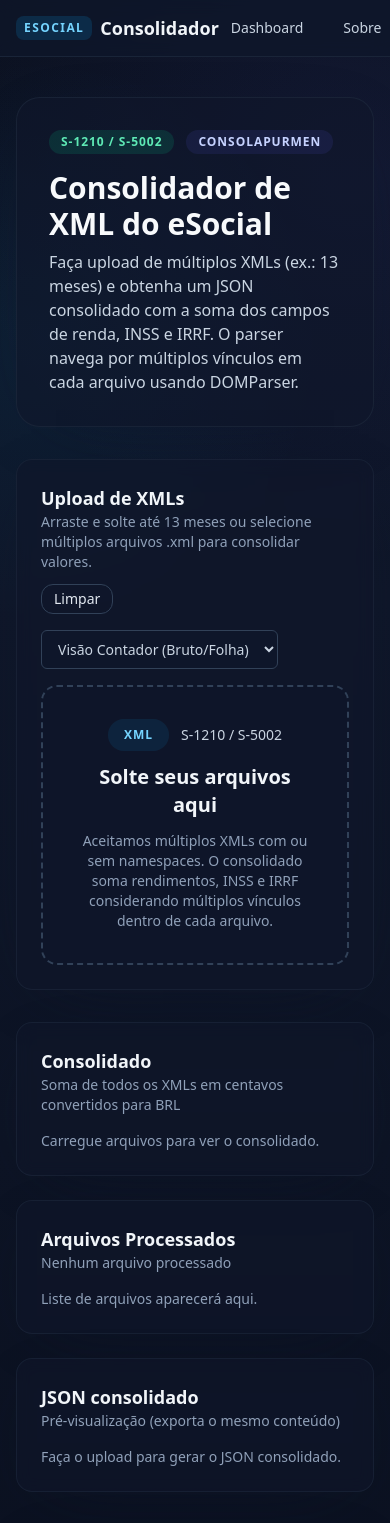
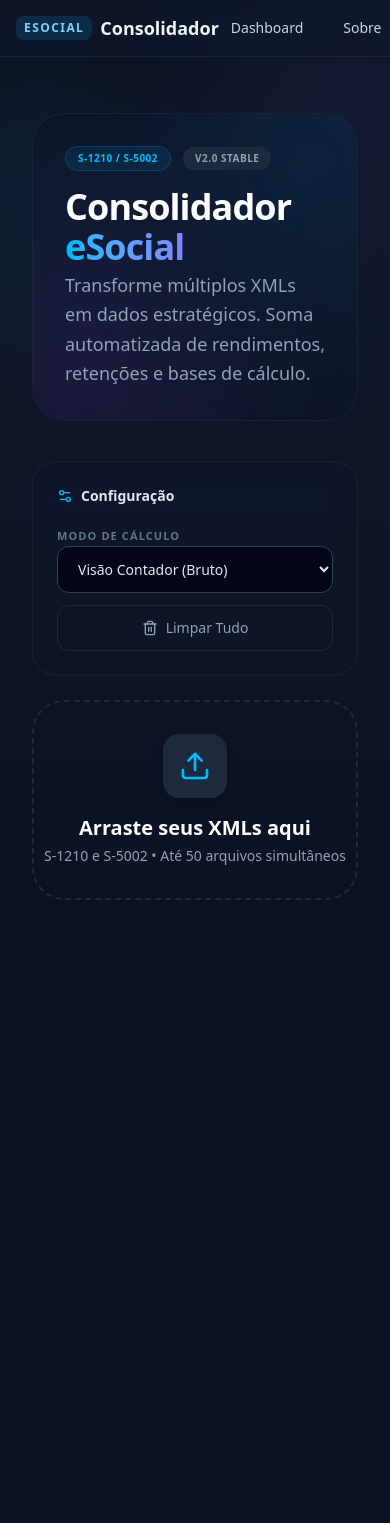
Before and after one commit to Starbiel/e-social, a React (Vite) app: page / in a window 390 px wide. Shown: the top 1523 px of the page. After the commit the page ends 981 px from the top, so only its background shows below. Built offline with nearby package versions, Linux system fonts and the light colour scheme.

Commit message:
feat: add lucide-react icons and enhance UI components for file upload and summary display

```diff
--- a/package.json
+++ b/package.json
@@ -10,6 +10,7 @@
     "preview": "vite preview"
   },
   "dependencies": {
+    "lucide-react": "^0.575.0",
     "react": "^19.2.0",
     "react-dom": "^19.2.0",
     "react-router-dom": "^7.13.0"
--- a/src/features/extrator/components/FileUploader.tsx
+++ b/src/features/extrator/components/FileUploader.tsx
@@ -1,14 +1,7 @@
 import { useCallback, useState } from "react";
 import { Card } from "../../../core";
+import { Upload, Trash2, Settings2, FileCode } from "lucide-react";
 import type { CalculationMode } from "../hooks/useXmlConsolidator";
-
-type FileUploaderProps = {
-  isProcessing?: boolean;
-  onFilesSelected: (files: File[]) => void;
-  onReset?: () => void;
-  mode: CalculationMode;
-  setMode: (mode: CalculationMode) => void;
-};
 
 export function FileUploader({
   isProcessing = false,
@@ -16,89 +9,92 @@
   onReset,
   mode,
   setMode,
-}: FileUploaderProps) {
+}: any) {
   const [isDragging, setIsDragging] = useState(false);
-  const handleFiles = useCallback(
-    (fileList: FileList | null) => {
-      if (!fileList) return;
-      const files = Array.from(fileList);
-      if (files.length) {
-        onFilesSelected(files);
-      }
-    },
-    [onFilesSelected],
-  );
-
-  const onDrop = useCallback(
-    (event: React.DragEvent<HTMLLabelElement>) => {
-      event.preventDefault();
-      setIsDragging(false);
-      handleFiles(event.dataTransfer.files);
-    },
-    [handleFiles],
-  );
 
   return (
-    <Card
-      title="Upload de XMLs"
-      subtitle="Arraste e solte até 13 meses ou selecione múltiplos arquivos .xml para consolidar valores."
-      actions={
-        <div className="flex gap-2">
+    <div className="grid gap-6 lg:grid-cols-4">
+      {/* Sidebar de Configuração */}
+      <div className="lg:col-span-1 space-y-4">
+        <div className="rounded-3xl border border-white/5 bg-slate-900/40 p-6 backdrop-blur-md">
+          <div className="mb-4 flex items-center gap-2 text-sm font-semibold text-slate-200">
+            <Settings2 size={16} className="text-sky-400" />
+            Configuração
+          </div>
+          <div className="space-y-3">
+            <label className="text-[11px] uppercase tracking-widest text-slate-500 font-bold">
+              Modo de Cálculo
+            </label>
+            <select
+              value={mode}
+              onChange={(e) => setMode(e.target.value)}
+              className="w-full rounded-xl border border-slate-700 bg-slate-950 px-4 py-3 text-sm text-slate-200 focus:border-sky-500 focus:ring-2 focus:ring-sky-500/20 transition-all outline-none"
+            >
+              <option value="official">Oficial eSocial (Líquido)</option>
+              <option value="accountant-dmdev">Visão Contador (Bruto)</option>
+            </select>
             <button
-            type="button"
-            disabled={isProcessing}
               onClick={() => onReset?.()}
-            className="rounded-xl border border-slate-700 px-3 py-1 text-sm text-slate-200 transition hover:border-slate-500 hover:text-white disabled:cursor-not-allowed disabled:border-slate-800 disabled:text-slate-500"
+              className="flex w-full items-center justify-center gap-2 rounded-xl border border-slate-800 py-3 text-sm font-medium text-slate-400 hover:bg-red-500/10 hover:text-red-400 hover:border-red-500/20 transition-all"
             >
-            Limpar
+              <Trash2 size={16} /> Limpar Tudo
             </button>
           </div>
-      }
-    >
-      <select
-        value={mode}
-        onChange={(e) => setMode(e.target.value as CalculationMode)}
-        className="mb-4 rounded-md border border-slate-700 bg-slate-900/40 px-3 py-2 text-sm text-slate-300 focus:outline-none focus:ring-2 focus:ring-sky-500 focus:ring-offset-2 focus:ring-offset-slate-900"
-      >
-        <option value="official">Oficial eSocial (Líquido)</option>
-        <option value="accountant-dmdev">Visão Contador (Bruto/Folha)</option>
-      </select>
+        </div>
+      </div>
+
+      {/* Área de Drop */}
+      <div className="lg:col-span-3">
         <label
           onDragOver={(e) => {
             e.preventDefault();
             setIsDragging(true);
           }}
           onDragLeave={() => setIsDragging(false)}
-        onDrop={onDrop}
-        className={`flex w-full cursor-pointer flex-col items-center justify-center gap-3 rounded-2xl border-2 border-dashed p-8 text-center transition focus:outline-none focus:ring-2 focus:ring-sky-500 focus:ring-offset-2 focus:ring-offset-slate-900 ${
+          onDrop={(e) => {
+            e.preventDefault();
+            setIsDragging(false);
+            onFilesSelected(Array.from(e.dataTransfer.files));
+          }}
+          className={`relative flex h-full min-h-[200px] cursor-pointer flex-col items-center justify-center gap-4 rounded-[2rem] border-2 border-dashed transition-all duration-300 ${
             isDragging
-            ? "border-sky-400 bg-sky-500/5"
-            : "border-slate-700 bg-slate-900/40"
-        } ${isProcessing ? "opacity-70" : "hover:border-slate-500 hover:bg-slate-900"}`}
+              ? "border-sky-500 bg-sky-500/10 scale-[0.99]"
+              : "border-slate-800 bg-slate-900/20 hover:border-slate-600 hover:bg-slate-900/40"
+          }`}
         >
-        <div className="flex items-center gap-3">
-          <span className="rounded-full bg-sky-500/10 px-4 py-2 text-xs font-semibold uppercase tracking-[0.08em] text-sky-300">
-            XML
-          </span>
-          <span className="text-sm text-slate-300">S-1210 / S-5002</span>
-        </div>
-        <p className="text-xl font-semibold text-slate-100">
-          Solte seus arquivos aqui
-        </p>
-        <p className="max-w-xl text-sm text-slate-400">
-          Aceitamos múltiplos XMLs com ou sem namespaces. O consolidado soma
-          rendimentos, INSS e IRRF considerando múltiplos vínculos dentro de
-          cada arquivo.
-        </p>
           <input
             type="file"
-          accept=".xml,text/xml"
             multiple
-          disabled={isProcessing}
-          onChange={(e) => handleFiles(e.target.files)}
+            accept=".xml"
             className="hidden"
+            onChange={(e) => onFilesSelected(Array.from(e.target.files || []))}
           />
+
+          <div
+            className={`rounded-2xl p-4 transition-transform duration-500 ${isDragging ? "rotate-12 scale-110" : ""} bg-slate-800 text-sky-400 shadow-xl`}
+          >
+            <Upload size={32} />
+          </div>
+
+          <div className="text-center">
+            <p className="text-xl font-bold text-white">
+              Arraste seus XMLs aqui
+            </p>
+            <p className="text-sm text-slate-400 mt-1">
+              S-1210 e S-5002 • Até 50 arquivos simultâneos
+            </p>
+          </div>
+
+          {isProcessing && (
+            <div className="absolute inset-0 flex items-center justify-center rounded-[2rem] bg-slate-950/80 backdrop-blur-sm">
+              <div className="flex items-center gap-3 font-medium text-sky-400">
+                <div className="h-4 w-4 animate-spin rounded-full border-2 border-sky-500 border-t-transparent" />
+                Processando arquivos...
+              </div>
+            </div>
+          )}
         </label>
-    </Card>
+      </div>
+    </div>
   );
 }
--- a/src/features/extrator/components/SummaryDisplay.tsx
+++ b/src/features/extrator/components/SummaryDisplay.tsx
@@ -1,26 +1,24 @@
-import { Card } from "../../../core";
-import { centsToNumber, formatCurrency } from "../utils/format";
+import { formatCurrency, centsToNumber } from "../utils/format";
+import {
+  TrendingUp,
+  Calendar,
+  ShieldCheck,
+  Wallet,
+  FileCheck,
+  AlertCircle,
+  Code2,
+  Layers,
+  Receipt,
+  Landmark,
+} from "lucide-react";
 import type { ConsolidatedTotals, FileConsolidationResult } from "../types";
 
 type SummaryDisplayProps = {
   totals: ConsolidatedTotals;
   files: FileConsolidationResult[];
   errors: string[];
-  exportPayload: unknown;
+  exportPayload: any;
 };
-
-const metricLabels: {
-  key: keyof ConsolidatedTotals;
-  label: string;
-  hint: string;
-}[] = [
-  { key: "vlrRendTrib", label: "Rendimentos Tributáveis", hint: "vlrRendTrib" },
-  { key: "vlrRendTrib13", label: "Rend. 13º", hint: "vlrRendTrib13" },
-  { key: "vlrPrevOficial", label: "INSS", hint: "vlrPrevOficial" },
-  { key: "vlrPrevOficial13", label: "INSS 13º", hint: "vlrPrevOficial13" },
-  { key: "vlrCRMen", label: "IRRF Mensal", hint: "vlrCRMen" },
-  { key: "vlrCR13Men", label: "IRRF 13º", hint: "vlrCR13Men" },
-];
 
 export function SummaryDisplay({
   totals,
@@ -30,119 +28,153 @@
 }: SummaryDisplayProps) {
   const hasData = files.length > 0;
 
+  // Lista exata das 8 métricas definidas no sistema
+  const metrics = [
+    {
+      key: "vlrRendTrib",
+      label: "Rend. Tributáveis",
+      icon: TrendingUp,
+      color: "text-emerald-400",
+      bg: "bg-emerald-500/10",
+    },
+    {
+      key: "vlrRendTrib13",
+      label: "Rend. 13º",
+      icon: Calendar,
+      color: "text-purple-400",
+      bg: "bg-purple-500/10",
+    },
+    {
+      key: "vlrPrevOficial",
+      label: "INSS Mensal",
+      icon: ShieldCheck,
+      color: "text-sky-400",
+      bg: "bg-sky-500/10",
+    },
+    {
+      key: "vlrPrevOficial13",
+      label: "INSS 13º",
+      icon: Landmark,
+      color: "text-indigo-400",
+      bg: "bg-indigo-500/10",
+    },
+    {
+      key: "vlrCRMen",
+      label: "IRRF Mensal",
+      icon: Wallet,
+      color: "text-orange-400",
+      bg: "bg-orange-500/10",
+    },
+    {
+      key: "vlrCR13Men",
+      label: "IRRF 13º",
+      icon: Receipt,
+      color: "text-rose-400",
+      bg: "bg-rose-500/10",
+    },
+    {
+      key: "vlrAbonoPec",
+      label: "Abono Pecuniário",
+      icon: Layers,
+      color: "text-pink-400",
+      bg: "bg-pink-500/10",
+    },
+    {
+      key: "vlrIndResContrato",
+      label: "Indenização",
+      icon: FileCheck,
+      color: "text-amber-400",
+      bg: "bg-amber-500/10",
+    },
+  ];
+
+  if (!hasData) return null;
+
   return (
-    <div className="grid gap-6 lg:grid-cols-3">
-      <Card
-        title="Consolidado"
-        subtitle="Soma de todos os XMLs em centavos convertidos para BRL"
-        className="lg:col-span-2"
+    <div className="grid gap-6 lg:grid-cols-12">
+      {/* Cards de Métricas - Ajustado para grid de 4 colunas em telas médias para caber os 8 cards */}
+      <div className="lg:col-span-8 grid gap-4 sm:grid-cols-2 md:grid-cols-4">
+        {metrics.map((m) => (
+          <div
+            key={m.key}
+            className="group relative overflow-hidden rounded-3xl border border-white/5 bg-slate-900/40 p-5 transition-all hover:bg-slate-800/60"
           >
-        {!hasData && (
-          <p className="text-sm text-slate-400">
-            Carregue arquivos para ver o consolidado.
+            <div
+              className={`mb-3 inline-flex rounded-xl ${m.bg} ${m.color} p-2.5`}
+            >
+              <m.icon size={18} />
+            </div>
+            <p className="text-[10px] font-bold uppercase tracking-[0.12em] text-slate-500">
+              {m.label}
             </p>
+            <p className="mt-1 text-xl font-bold text-white leading-none">
+              {formatCurrency(
+                centsToNumber(totals[m.key as keyof ConsolidatedTotals] || 0),
               )}
-        {hasData && (
-          <div className="grid gap-4 sm:grid-cols-2 xl:grid-cols-3">
-            {metricLabels.map((metric) => {
-              const value = totals[metric.key];
-              return (
-                <div
-                  key={metric.key}
-                  className="rounded-xl border border-slate-800/70 bg-slate-900/60 p-4 shadow-sm"
-                >
-                  <div className="flex items-center justify-between">
-                    <p className="text-xs uppercase tracking-[0.1em] text-slate-500">
-                      {metric.label}
             </p>
-                    <span className="rounded-full bg-slate-800 px-2 py-0.5 text-[11px] text-slate-400">
-                      {metric.hint}
-                    </span>
+            <div className="absolute -right-2 -bottom-2 opacity-[0.03] transition-transform group-hover:scale-110 group-hover:opacity-[0.07]">
+              <m.icon size={80} />
             </div>
-                  <p className="mt-2 text-2xl font-semibold text-slate-50">
-                    {formatCurrency(centsToNumber(value))}
-                  </p>
           </div>
-              );
-            })}
-          </div>
-        )}
-      </Card>
+        ))}
 
-      <Card
-        title="Arquivos Processados"
-        subtitle={
-          hasData ? `${files.length} arquivo(s)` : "Nenhum arquivo processado"
-        }
-      >
-        {!hasData && (
-          <p className="text-sm text-slate-400">
-            Liste de arquivos aparecerá aqui.
-          </p>
-        )}
-        {hasData && (
-          <div className="flex flex-col gap-3">
+        {/* Lista de Arquivos Processados */}
+        <div className="sm:col-span-2 md:col-span-4 mt-2 rounded-3xl border border-white/5 bg-slate-900/20 p-6">
+          <h3 className="flex items-center gap-2 font-bold text-slate-200 mb-4 text-sm">
+            <FileCheck size={16} className="text-emerald-400" />
+            Documentos Analisados ({files.length})
+          </h3>
+          <div className="grid gap-2 sm:grid-cols-2 max-h-[180px] overflow-y-auto pr-2 custom-scroll">
             {files.map((file) => (
               <div
                 key={file.fileName}
-                className="rounded-lg border border-slate-800 bg-slate-900/50 p-3"
+                className="flex items-center justify-between rounded-xl bg-slate-950/50 p-3 border border-white/5"
               >
-                <div className="flex items-center justify-between gap-2">
-                  <p className="text-sm font-semibold text-slate-100">
+                <span className="text-xs font-medium text-slate-400 truncate max-w-[160px]">
                   {file.fileName}
-                  </p>
+                </span>
                 <span
-                    className={`rounded-full px-2 py-0.5 text-[11px] font-semibold ${
-                      file.hasData
-                        ? "bg-emerald-500/15 text-emerald-300"
-                        : "bg-amber-500/15 text-amber-200"
-                    }`}
+                  className={`text-[9px] font-black px-2 py-0.5 rounded-md ${file.hasData ? "bg-emerald-500/10 text-emerald-400" : "bg-amber-500/10 text-amber-400"}`}
                 >
-                    {file.hasData ? "OK" : "Sem consolidApurMen"}
+                  {file.hasData ? "COMPLETO" : "SEM DADOS"}
                 </span>
-                </div>
-                <p className="mt-2 text-xs text-slate-400">
-                  {file.hasData
-                    ? "Valores somados considerando vínculos internos."
-                    : "Nenhuma tag consolidApurMen encontrada."}
-                </p>
               </div>
             ))}
           </div>
-        )}
-      </Card>
+        </div>
+      </div>
 
-      <Card
-        title="JSON consolidado"
-        subtitle="Pré-visualização (exporta o mesmo conteúdo)"
-      >
-        {hasData ? (
-          <pre className="max-h-80 overflow-auto rounded-lg border border-slate-800 bg-slate-950/80 p-3 text-xs text-slate-200">
+      {/* Painel Lateral: JSON e Alertas */}
+      <div className="lg:col-span-4 space-y-6">
+        <div className="rounded-[2rem] border border-white/5 bg-slate-950 p-6 shadow-2xl">
+          <div className="mb-4 flex items-center justify-between">
+            <span className="flex items-center gap-2 text-xs font-bold text-slate-400 uppercase tracking-widest">
+              <Code2 size={14} className="text-sky-400" /> Output Estruturado
+            </span>
+          </div>
+          <pre className="h-[430px] overflow-auto rounded-2xl bg-black/40 p-5 text-[11px] font-mono leading-relaxed text-sky-300/70 custom-scroll border border-white/5">
             {JSON.stringify(exportPayload, null, 2)}
           </pre>
-        ) : (
-          <p className="text-sm text-slate-400">
-            Faça o upload para gerar o JSON consolidado.
-          </p>
-        )}
-      </Card>
+        </div>
 
         {errors.length > 0 && (
-        <Card
-          title="Alertas"
-          subtitle="Arquivos ignorados ou inválidos"
-          className="lg:col-span-3"
+          <div className="rounded-3xl border border-red-500/20 bg-red-500/5 p-6 backdrop-blur-md">
+            <h3 className="flex items-center gap-2 text-xs font-bold text-red-400 mb-3 uppercase tracking-widest">
+              <AlertCircle size={14} /> Inconsistências ({errors.length})
+            </h3>
+            <div className="space-y-2">
+              {errors.map((err, i) => (
+                <p
+                  key={i}
+                  className="text-[11px] text-red-300/60 leading-relaxed bg-red-500/10 p-2 rounded-lg border border-red-500/10"
                 >
-          <ul className="space-y-2 text-sm text-amber-200">
-            {errors.map((message, index) => (
-              <li key={index} className="flex items-start gap-2">
-                <span className="mt-1 h-2 w-2 rounded-full bg-amber-400" />
-                <span>{message}</span>
-              </li>
+                  {err}
+                </p>
               ))}
-          </ul>
-        </Card>
+            </div>
+          </div>
         )}
+      </div>
     </div>
   );
 }
--- a/src/features/extrator/hooks/useXmlConsolidator.ts
+++ b/src/features/extrator/hooks/useXmlConsolidator.ts
@@ -17,8 +17,8 @@
 ========================= */
 
 export type CalculationMode =
-  | "official" // consolidApurMen (valor oficial enviado ao eSocial)
-  | "accountant-dmdev"; // soma cada dmDev como na planilha
+  | "official" // Resumo do governo (líquido)
+  | "accountant-dmdev"; // Soma por holerite (bruto/magnitude)
 
 /* =========================
    LÓGICA CONTÁBIL (POR dmDev)
@@ -26,7 +26,6 @@
 
 function extractAccountantDmDev(doc: Document): ConsolidatedTotals {
   const totals = createEmptyTotals();
-
   const dmDevNodes = Array.from(doc.getElementsByTagName("dmDev"));
 
   for (const dmDev of dmDevNodes) {
@@ -41,11 +40,12 @@
     // Rendimentos → soma normal
     totals.vlrRendTrib += getCents("vlrRendTrib");
     totals.vlrRendTrib13 += getCents("vlrRendTrib13");
+    totals.vlrAbonoPec += Math.abs(getCents("vlrAbonoPec"));
+    totals.vlrIndResContrato += Math.abs(getCents("vlrIndResContrato"));
 
-    // INSS / IRRF → contador soma magnitude da movimentação
+    // INSS / IRRF → Soma a magnitude para bater com os R$ 1.169,52 de 02/25
     totals.vlrPrevOficial += Math.abs(getCents("vlrPrevOficial"));
     totals.vlrPrevOficial13 += Math.abs(getCents("vlrPrevOficial13"));
-
     totals.vlrCRMen += Math.abs(getCents("vlrCRMen"));
     totals.vlrCR13Men += Math.abs(getCents("vlrCR13Men"));
   }
@@ -59,7 +59,6 @@
 
 function extractOfficial(doc: Document): ConsolidatedTotals {
   const totals = createEmptyTotals();
-
   const consolidNode = Array.from(doc.getElementsByTagName("*")).find(
     (el) => el.localName === "consolidApurMen",
   );
@@ -108,12 +107,10 @@
           ? extractOfficial(doc)
           : extractAccountantDmDev(doc);
 
-      const hasData = Object.values(totals).some((v) => v !== 0);
-
       return {
         fileName: file.name,
         totals,
-        hasData,
+        hasData: Object.values(totals).some((v) => v !== 0),
       };
     },
     [],
@@ -159,13 +156,12 @@
     const format = (cents: number) => centsToNumber(cents);
 
     return {
-      configuracao: {
-        modo: mode,
-        geradoEm: new Date().toISOString(),
-      },
+      configuracao: { modo: mode, geradoEm: new Date().toISOString() },
       totais: {
         rendimento_tributavel: format(summary.totals.vlrRendTrib),
         rendimento_13: format(summary.totals.vlrRendTrib13),
+        abono_pecuniario: format(summary.totals.vlrAbonoPec),
+        rescisao_indenizada: format(summary.totals.vlrIndResContrato),
         inss_total: format(
           summary.totals.vlrPrevOficial + summary.totals.vlrPrevOficial13,
         ),
@@ -189,10 +185,6 @@
     setMode,
     exportPayload,
     reset: () =>
-      setSummary({
-        totals: createEmptyTotals(),
-        files: [],
-        errors: [],
-      }),
+      setSummary({ totals: createEmptyTotals(), files: [], errors: [] }),
   };
 }
--- a/src/features/extrator/screens/ExtratorPage.tsx
+++ b/src/features/extrator/screens/ExtratorPage.tsx
@@ -17,28 +17,41 @@
   } = useXmlConsolidator();
 
   return (
-    <div className="space-y-8">
-      <header className="flex flex-col gap-4 rounded-3xl border border-slate-800/70 bg-slate-900/60 p-8 shadow-[0_15px_80px_-45px_rgba(15,23,42,0.8)]">
+    <div className="min-h-screen bg-[radial-gradient(ellipse_at_top,_var(--tw-gradient-stops))] from-slate-900 via-slate-950 to-black p-4 md:p-8">
+      <div className="mx-auto max-w-7xl space-y-10">
+        {/* Header Profissional */}
+        <header className="relative overflow-hidden rounded-[2rem] border border-white/5 bg-slate-900/40 p-8 backdrop-blur-xl">
+          <div className="absolute -right-20 -top-20 h-64 w-64 rounded-full bg-sky-500/10 blur-[80px]" />
+          <div className="absolute -left-20 -bottom-20 h-64 w-64 rounded-full bg-purple-500/10 blur-[80px]" />
+
+          <div className="relative flex flex-col gap-6 md:flex-row md:items-center md:justify-between">
+            <div className="space-y-4">
               <div className="flex flex-wrap items-center gap-3">
-          <span className="rounded-full bg-emerald-500/15 px-3 py-1 text-xs font-semibold uppercase tracking-[0.08em] text-emerald-300">
+                <div className="flex items-center gap-2 rounded-full bg-sky-500/10 px-3 py-1 text-[10px] font-bold uppercase tracking-wider text-sky-400 border border-sky-500/20">
                   S-1210 / S-5002
-          </span>
-          <span className="rounded-full bg-indigo-500/10 px-3 py-1 text-xs font-semibold uppercase tracking-[0.08em] text-indigo-200">
-            consolApurMen
+                </div>
+                <span className="rounded-full bg-slate-800 px-3 py-1 text-[10px] font-bold uppercase tracking-wider text-slate-400">
+                  v2.0 Stable
                 </span>
               </div>
-        <div className="space-y-2">
-          <h1 className="text-3xl font-bold text-slate-50">
-            Consolidador de XML do eSocial
+              <div className="space-y-1">
+                <h1 className="text-4xl font-extrabold tracking-tight text-white md:text-5xl">
+                  Consolidador{" "}
+                  <span className="bg-gradient-to-r from-sky-400 to-indigo-400 bg-clip-text text-transparent">
+                    eSocial
+                  </span>
                 </h1>
-          <p className="max-w-3xl text-slate-300">
-            Faça upload de múltiplos XMLs (ex.: 13 meses) e obtenha um JSON
-            consolidado com a soma dos campos de renda, INSS e IRRF. O parser
-            navega por múltiplos vínculos em cada arquivo usando DOMParser.
+                <p className="max-w-2xl text-lg text-slate-400 leading-relaxed">
+                  Transforme múltiplos XMLs em dados estratégicos. Soma
+                  automatizada de rendimentos, retenções e bases de cálculo.
                 </p>
+              </div>
+            </div>
           </div>
         </header>
 
+        {/* Grid Principal */}
+        <div className="grid gap-8">
           <FileUploader
             isProcessing={isProcessing}
             onFilesSelected={processFiles}
@@ -54,10 +67,16 @@
             exportPayload={exportPayload}
           />
 
+          {files.length > 0 && (
+            <div className="fixed bottom-8 left-1/2 -translate-x-1/2 w-full max-w-md px-4 z-50">
               <ExportButton
                 data={exportPayload}
                 disabled={!files.length || isProcessing}
               />
             </div>
+          )}
+        </div>
+      </div>
+    </div>
   );
 }
--- a/src/features/extrator/types.ts
+++ b/src/features/extrator/types.ts
@@ -1,10 +1,12 @@
 export type ConsolidatedTotals = {
-  vlrRendTrib: number; // cents
-  vlrRendTrib13: number; // cents
-  vlrPrevOficial: number; // cents
-  vlrPrevOficial13: number; // cents
-  vlrCRMen: number; // cents
-  vlrCR13Men: number; // cents
+  vlrRendTrib: number;
+  vlrRendTrib13: number;
+  vlrPrevOficial: number;
+  vlrPrevOficial13: number;
+  vlrCRMen: number;
+  vlrCR13Men: number;
+  vlrAbonoPec: number; // Novo: Abono Pecuniário
+  vlrIndResContrato: number; // Novo: Indenização Rescisória
 };
 
 export type FileConsolidationResult = {
--- a/src/features/extrator/utils/format.ts
+++ b/src/features/extrator/utils/format.ts
@@ -57,6 +57,8 @@
     vlrPrevOficial13: 0,
     vlrCRMen: 0,
     vlrCR13Men: 0,
+    vlrAbonoPec: 0,
+    vlrIndResContrato: 0,
   };
 }
 
@@ -71,5 +73,7 @@
     vlrPrevOficial13: base.vlrPrevOficial13 + delta.vlrPrevOficial13,
     vlrCRMen: base.vlrCRMen + delta.vlrCRMen,
     vlrCR13Men: base.vlrCR13Men + delta.vlrCR13Men,
+    vlrAbonoPec: base.vlrAbonoPec + delta.vlrAbonoPec,
+    vlrIndResContrato: base.vlrIndResContrato + delta.vlrIndResContrato,
   };
 }
```
Also changed, not shown: src/features/extrator/components/ExportButton.tsx (+21 -37 lines), src/index.css (+32 -0 lines), 1 other file (tests, documents, lock files or other folders). Lines whose indentation alone changed are shown as unchanged.
